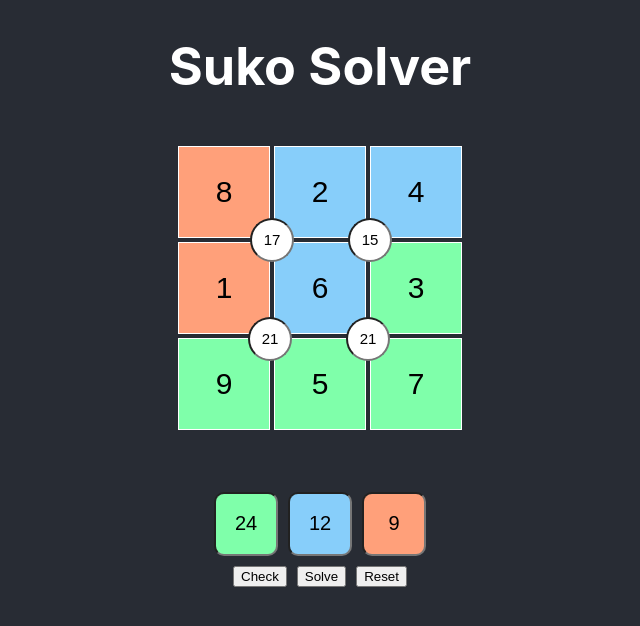
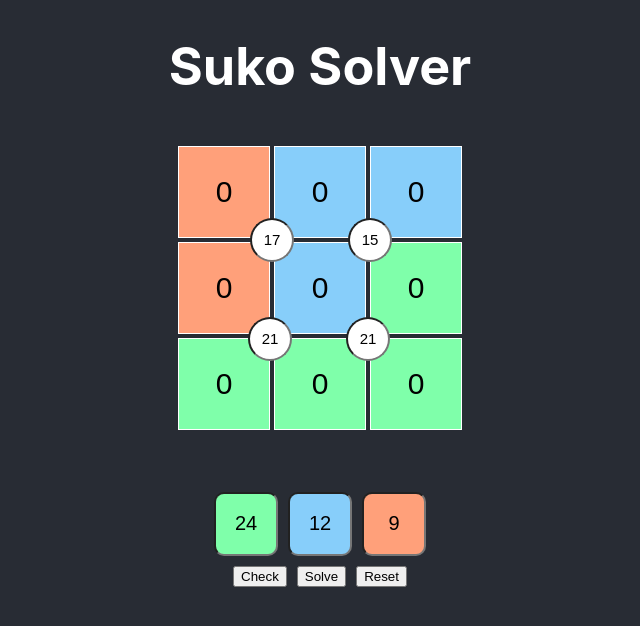
Before and after one commit to elliotdes/suko-solver, a React (Create React App) app: page / in a window 1280 px wide. Shown: the top 626 px of the page, without its empty margins (320-960 px from the left). Built offline with nearby package versions, Linux system fonts and the light colour scheme.

Commit message:
Init grid to 0's

```diff
--- a/src/App.js
+++ b/src/App.js
@@ -7,9 +7,9 @@ import { checkSolution, getSolution } from "./Suko";
 
 function App() {
   const [grid, setGrid] = useState([
-    [8, 2, 4],
-    [1, 6, 3],
-    [9, 5, 7],
+    [0, 0, 0],
+    [0, 0, 0],
+    [0, 0, 0],
   ]);
   const [quad, setQuad] = useState([
     [17, 15],
```
